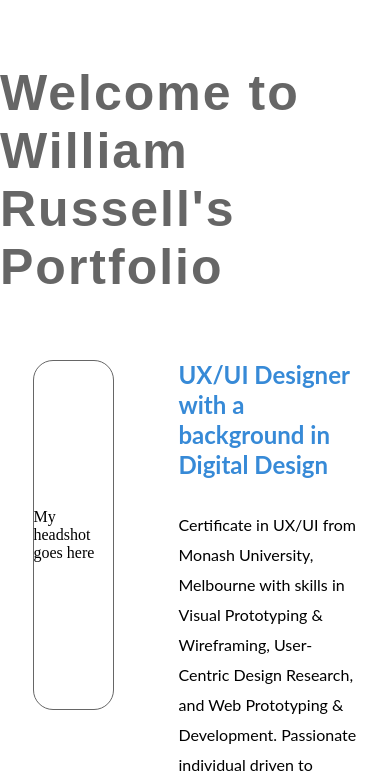
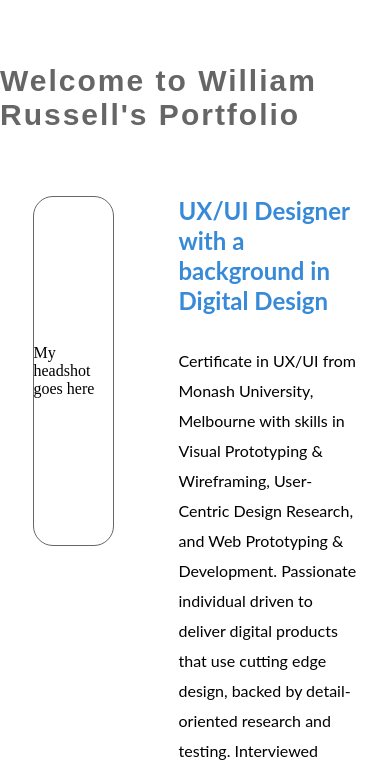
Before and after one commit to williamprussell/UX_UI_HW_18, a plain HTML site: page about.html in a window 390 px wide. Shown: the part 96-869 px from the top of the page. Drawn offline with Linux system fonts and the light colour scheme.

Commit message:
More changes 20.7.22

```diff
--- a/css/about.css
+++ b/css/about.css
@@ -138,8 +138,8 @@ ul {
     color: #378AD7;
 }
 
-/* @media only screen and (max-width: 600){
-    . {
-        flex-direction: row;
+@media only screen and (max-width: 600px){
+    .about-header {
+        font-size: 30px;
     }
-} */
+}
```
